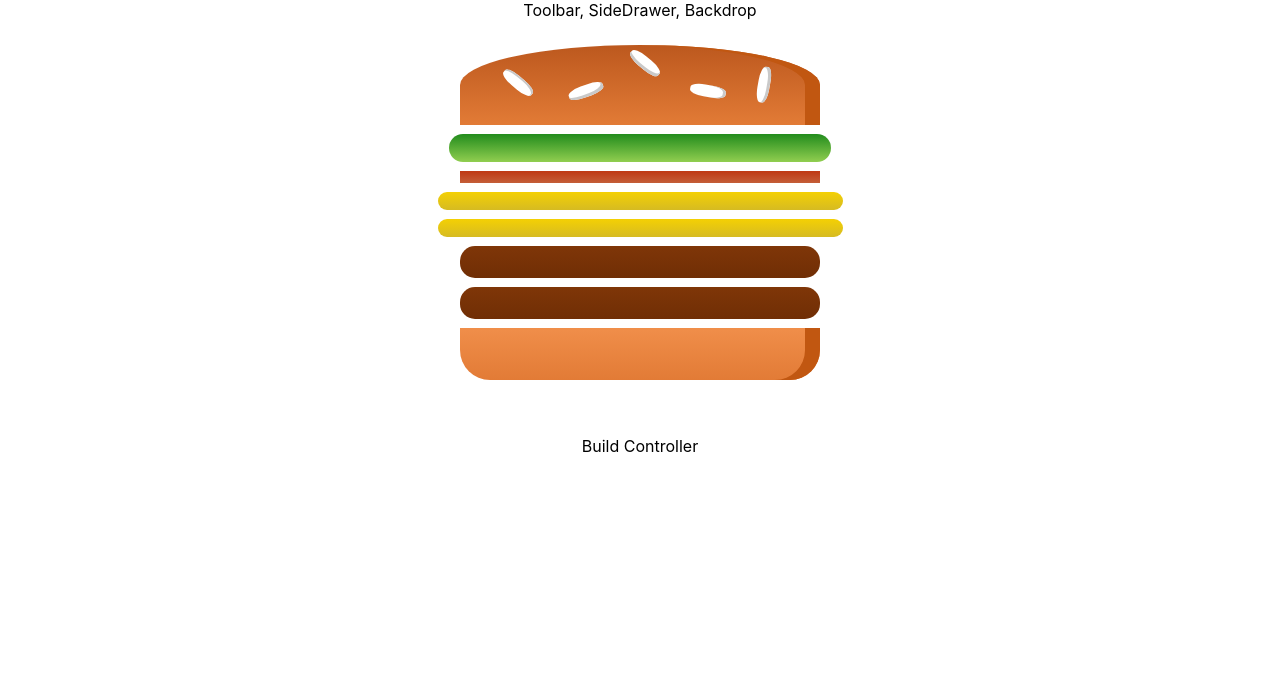
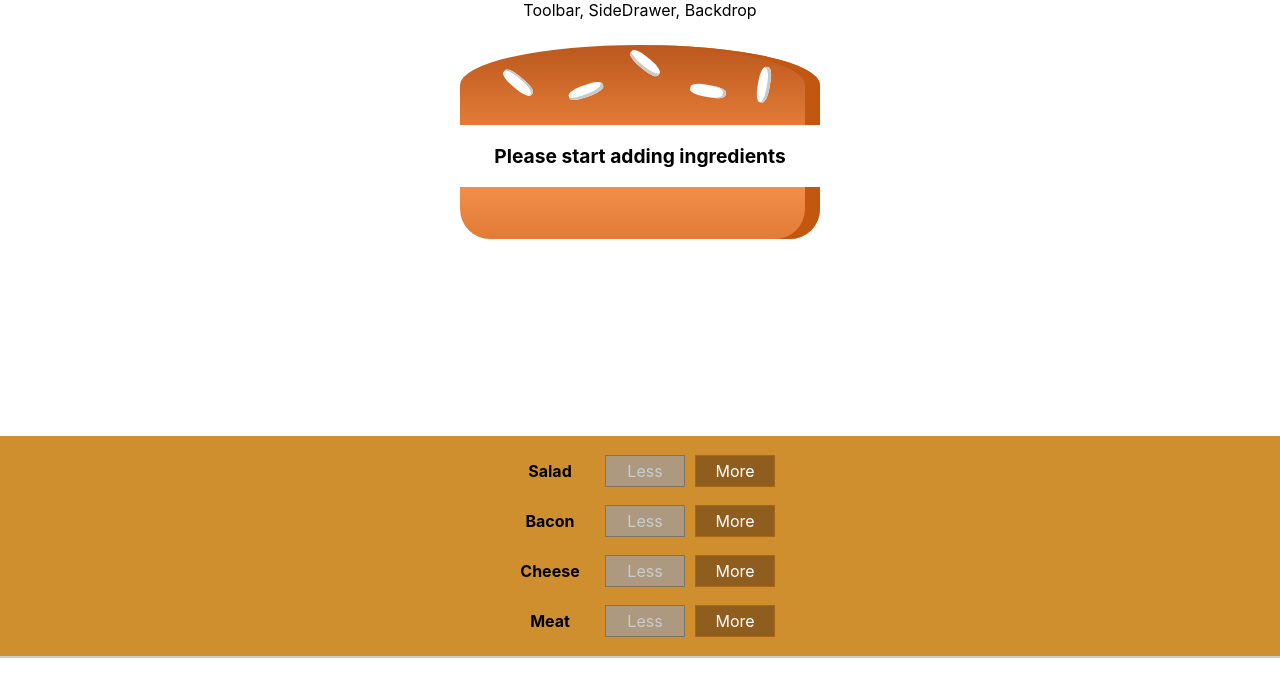
Before and after one commit to prabhatthapa/burger-app, a React (Create React App) app: page / in a window 1280 px wide. Shown: the top 696 px of the page. Built offline with nearby package versions, Linux system fonts and the light colour scheme.

Commit message:
Add and remove ingredients with action controls

```diff
--- /dev/null
+++ b/src/Components/Burger/BuildControls/BuildControl/BuildControl.css
@@ -0,0 +1,58 @@
+.BuildControl {
+  display: flex;
+  justify-content: space-between;
+  align-items: center;
+  margin: 5px 0;
+}
+
+.BuildControl button {
+  display: block;
+  font: inherit;
+  padding: 5px;
+  margin: 0 5px;
+  width: 80px;
+  border: 1px solid #aa6817;
+  cursor: pointer;
+  outline: none;
+}
+
+.BuildControl button:disabled {
+  background-color: #ac9980;
+  border: 1px solid #7e7365;
+  color: #ccc;
+  cursor: default;
+}
+
+.BuildControl button:hover:disabled {
+  background-color: #ac9980;
+  color: #ccc;
+  cursor: not-allowed;
+}
+
+.Label {
+  padding: 10px;
+  font-weight: bold;
+  width: 80px;
+}
+
+.BuildControl .Less {
+  background-color: #d39952;
+  color: white;
+}
+
+.BuildControl .More {
+  background-color: #8f5e1e;
+  color: white;
+}
+
+.BuildControl .Less:hover,
+.BuildControl .Less:active {
+  background-color: #daa972;
+  color: white;
+}
+
+.BuildControl .More:hover,
+.BuildControl .More:active {
+  background-color: #99703f;
+  color: white;
+}
--- /dev/null
+++ b/src/Components/Burger/BuildControls/BuildControl/BuildControl.js
@@ -0,0 +1,17 @@
+import React from "react";
+
+import "./BuildControl.css";
+
+const buildControl = (props) => (
+  <div className="BuildControl">
+    <div className="Label">{props.label}</div>
+    <button className="Less" onClick={props.removed} disabled={props.disabled}>
+      Less
+    </button>
+    <button className="More" onClick={props.added}>
+      More
+    </button>
+  </div>
+);
+
+export default buildControl;
--- /dev/null
+++ b/src/Components/Burger/BuildControls/BuildControls.css
@@ -0,0 +1,10 @@
+.BuildControls {
+  width: 100%;
+  background-color: #cf8f2e;
+  display: flex;
+  flex-flow: column;
+  align-items: center;
+  box-shadow: 0 2px 1px #ccc;
+  margin: auto;
+  padding: 10px 0;
+}
--- /dev/null
+++ b/src/Components/Burger/BuildControls/BuildControls.js
@@ -0,0 +1,27 @@
+import React from "react";
+import BuildControl from "./BuildControl/BuildControl";
+
+import "./BuildControls.css";
+
+const controls = [
+  { label: "Salad", type: "salad" },
+  { label: "Bacon", type: "bacon" },
+  { label: "Cheese", type: "cheese" },
+  { label: "Meat", type: "meat" },
+];
+
+const buildControls = (props) => (
+  <div className="BuildControls">
+    {controls.map((control) => (
+      <BuildControl
+        key={control.label}
+        label={control.label}
+        added={() => props.ingredientAdded(control.type)}
+        removed={() => props.ingredientRemoved(control.type)}
+        disabled={props.disabled[control.type]}
+      />
+    ))}
+  </div>
+);
+
+export default buildControls;
--- a/src/Components/Burger/Burger.js
+++ b/src/Components/Burger/Burger.js
@@ -5,15 +5,22 @@
 import "./Burger.css";
 
 const burger = (props) => {
-  const transformdIngredients = Object.keys(props.ingredients).map(
-    (ingredientKey) => {
+  let transformdIngredients = Object.keys(props.ingredients)
+    .map((ingredientKey) => {
       return [...Array(props.ingredients[ingredientKey])].map((_, i) => {
         return (
           <BurgerIngredient key={ingredientKey + i} type={ingredientKey} />
         );
       });
-    }
-  );
+    })
+    .reduce((array, currentValue) => {
+      return array.concat(currentValue);
+    }, []);
+
+  console.log(transformdIngredients);
+  if (transformdIngredients.length === 0) {
+    transformdIngredients = <p>Please start adding ingredients</p>;
+  }
   return (
     <div className="Burger">
       <BurgerIngredient type="bread-top" />
--- a/src/Containers/BurgerBuilder/BurgerBuilder.js
+++ b/src/Containers/BurgerBuilder/BurgerBuilder.js
@@ -1,21 +1,76 @@
 import React, { Component } from "react";
+import BuildControls from "../../Components/Burger/BuildControls/BuildControls";
 import Burger from "../../Components/Burger/Burger";
 import Aux from "../../hoc/Aux";
 
+const INGREDIENT_PRICES = {
+  salad: 0.5,
+  cheese: 0.2,
+  bacon: 0.8,
+  meat: 1.5,
+};
 class BurgerBuilder extends Component {
   state = {
     ingredients: {
-      salad: 1,
-      bacon: 1,
-      cheese: 2,
-      meat: 2,
+      salad: 0,
+      bacon: 0,
+      cheese: 0,
+      meat: 0,
     },
+    totalPrice: 0,
   };
+
+  addIngredientHandler = (type) => {
+    const oldCount = this.state.ingredients[type];
+    const updatedCount = oldCount + 1;
+    const updatedIngredients = {
+      ...this.state.ingredients,
+    };
+    updatedIngredients[type] = updatedCount;
+
+    const priceAddition = INGREDIENT_PRICES[type];
+    const oldPrice = this.state.totalPrice;
+    const newPrice = oldPrice + priceAddition;
+
+    this.setState({ totalPrice: newPrice, ingredients: updatedIngredients });
+  };
+
+  removeIngredientHandler = (type) => {
+    const oldCount = this.state.ingredients[type];
+    if (oldCount <= 0) {
+      return;
+    }
+
+    const updatedCount = oldCount - 1;
+    const updatedIngredients = {
+      ...this.state.ingredients,
+    };
+    updatedIngredients[type] = updatedCount;
+
+    const priceDeduction = INGREDIENT_PRICES[type];
+    const oldPrice = this.state.totalPrice;
+    const newPrice = oldPrice - priceDeduction;
+
+    this.setState({ totalPrice: newPrice, ingredients: updatedIngredients });
+  };
+
   render() {
+    const disableInfo = {
+      ...this.state.ingredients,
+    };
+
+    for (let key in disableInfo) {
+      disableInfo[key] = disableInfo[key] <= 0;
+    }
+
     return (
       <Aux>
         <Burger ingredients={this.state.ingredients} />
-        <div>Build Controller</div>
+        <BuildControls
+          ingredientAdded={this.addIngredientHandler}
+          ingredientRemoved={this.removeIngredientHandler}
+          disabled={disableInfo}
+        />
       </Aux>
     );
   }
```
